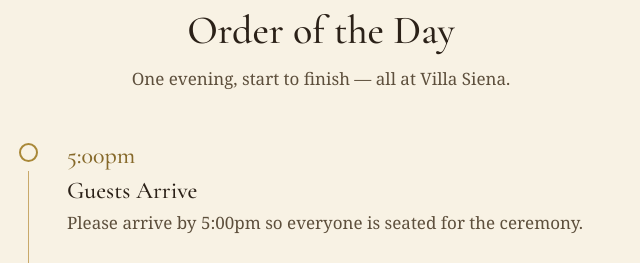
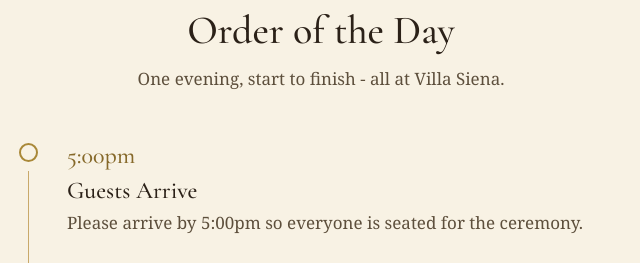
Before and after one commit to EthedEveloper/sadie-and-jaron, a plain HTML site: page schedule.html in a window 1280 px wide. Shown: the part 169-432 px from the top of the page, 319-959 px from the left. Drawn offline with nearby package versions, Linux system fonts and the light colour scheme.

Commit message:
Fix punctuation in schedule description

```diff
--- a/schedule.html
+++ b/schedule.html
@@ -32,7 +32,7 @@
       <div class="section-head">
         <p class="eyebrow">Thursday, September 9, 2027</p>
         <h2>Order of the Day</h2>
-        <p>One evening, start to finish — all at Villa Siena.</p>
+        <p>One evening, start to finish - all at Villa Siena.</p>
       </div>
 
       <ol class="timeline">
```
